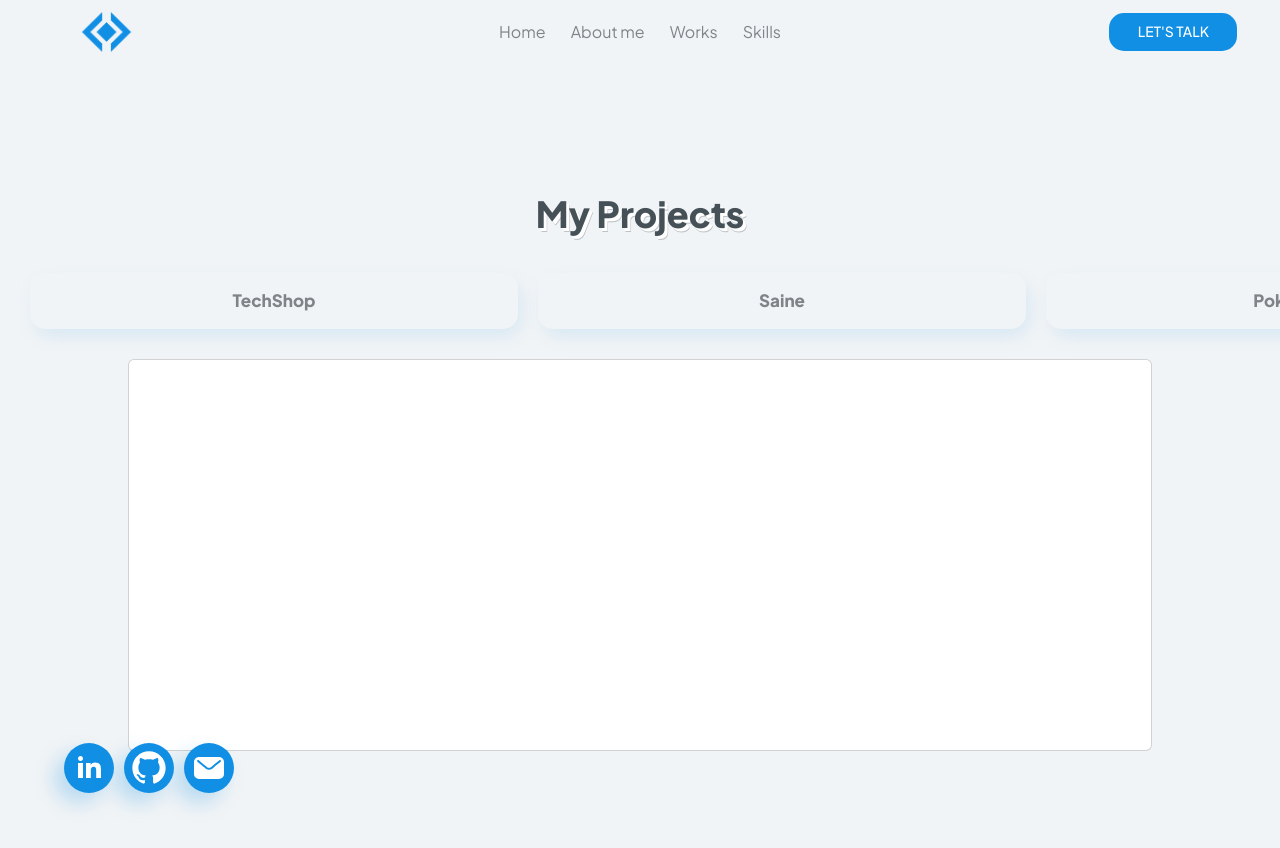
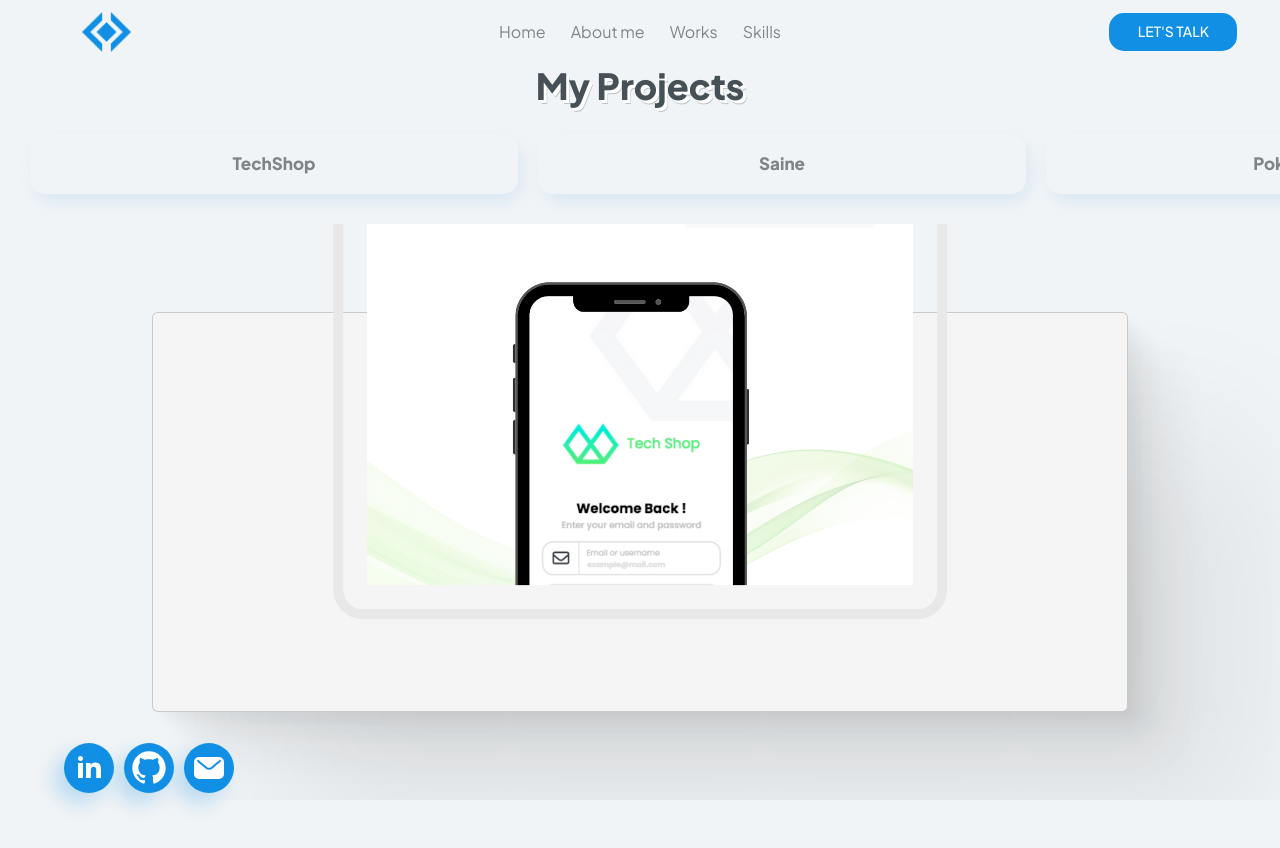
Before and after one commit to sesanchezra/Portfolio, a React (Vite) app: page /#/works in a window 1280 px wide. Shown: the top 848 px of the page. After the commit the page ends 800 px from the top, so only its background shows below. Built offline with nearby package versions, Linux system fonts and the light colour scheme.

Commit message:
Works css v1.2

```diff
--- a/src/components/Works/Works.css
+++ b/src/components/Works/Works.css
@@ -8,6 +8,7 @@
   --blue: rgb(16, 143, 228);
   --light-blue: rgb(58, 162, 232);
   --header-index: 10;
+  --size: 100px;
 }
 
 .Works {
@@ -16,12 +17,13 @@
   align-items: center;
   justify-content: flex-start;
   flex-direction: column;
-  padding-top: 10%;
+
 }
 
 .Works__title {
   width: 100%;
   text-align: center;
+  height: 5vh;
 }
 
 .Works__title h2 {
@@ -35,6 +37,7 @@
 .Works__controllers {
   width: 100%;
   padding: 30px;
+  height: 120px;
 
   /* Scroll snap*/
   scroll-snap-type: x mandatory;
@@ -96,24 +99,103 @@
   overflow-x: scroll;
   overflow-y: hidden;
   display: flex;
+
+  align-items: center;
   width: 100%;
   scrollbar-width: none;
-
+  height: calc(100vh - 8vh - 5vh - 120px)
 }
 
 .container__card{
   flex: 0 0 100%;
-  scroll-snap-align: center;
+  scroll-snap-align:center;
   width: 100%;
   object-fit: cover;
   display: flex;
   justify-content: center;
-  align-items: flex-start;
-  height: 70vh;
+  align-items: center;
+  padding: 30px;
+  position: relative;
+  height: 80%;
 }
 
-.container__card .card{
+
+
+
+/* ---- CARD ----*/
+/*Magic card*/
+.card {
   width: 80%;
-  height: 70%;
+  height: 100%;
+  background: #f5f5f5;
+  overflow: visible;
+  box-shadow: 4.5px 4.3px 4.8px rgba(0, 0, 0, 0.017),
+    11.6px 11px 11.4px rgba(0, 0, 0, 0.029),
+    23.7px 22.6px 23px rgba(0, 0, 0, 0.04),
+    49px 46.7px 50.4px rgba(0, 0, 0, 0.052),
+    131px 125px 154px rgba(0, 0, 0, 0.07);
+  display: flex;
+  flex-direction: column;
+  align-items: center;
+ }
 
-}
+ .card-info {
+  display: flex;
+  flex-direction: column;
+  align-items: center;
+  gap: 2em;
+  padding: 0 1rem;
+ }
+
+ .card-img {
+  width: 70%;
+  aspect-ratio: 1;
+  /* height: var(--size); */
+  border-radius: 30px;
+  transform: translateY(-50%);
+  position: relative;
+  transition: all .3s ease-in-out;
+  display: flex;
+  align-items: center;
+  justify-content: center;
+ }
+
+ .card-img img {
+   width: 80%;
+   aspect-ratio: 1;
+ }
+
+ .card-img::before {
+  content: "";
+  border-radius: inherit;
+  position: absolute;
+  top: 50%;
+  left: 50%;
+  width: 90%;
+  height: 90%;
+  transform: translate(-50%, -50%);
+  border: 10px solid #e8e8e8;
+ }
+
+ /*Text*/
+ .text-title {
+  text-transform: uppercase;
+  font-size: 0.75em;
+  color: #42caff;
+  letter-spacing: 0.05rem;
+ }
+
+ .text-body {
+  font-size: .8em;
+  text-align: center;
+  color: #6f6d78;
+  font-weight: 400;
+  font-style: italic;
+ }
+
+ /*Hover*/
+ .card:hover .card-img {
+  width: 75%;
+  aspect-ratio: 1;
+
+ }
--- a/src/components/Works/Works.jsx
+++ b/src/components/Works/Works.jsx
@@ -181,9 +181,13 @@ const Works = () => {
                 {
                     works?.map(work => (
                         <div className='container__card' key={work?.name}>
-                            <div className='card' id={`div-${work?.name}`}>
-                                <div className='card__img'>
-
+                            <div className="card" id={`div-${work?.name}`}>
+                                <div className="card-img">
+                                    <img src={work?.cover} alt="cover" />
+                                </div>
+                                <div className="card-info">
+                                    <p className="text-body">Lorem ipsum dolor sit amet consectetur adipisicing elit. Corrupti repellat, consequuntur doloribus voluptate esse iure?</p>
+                                    <p className="text-title">Autor</p>
                                 </div>
                             </div>
                         </div>
```
Also changed, not shown: src/assets/MockupTechshop.png (added).
